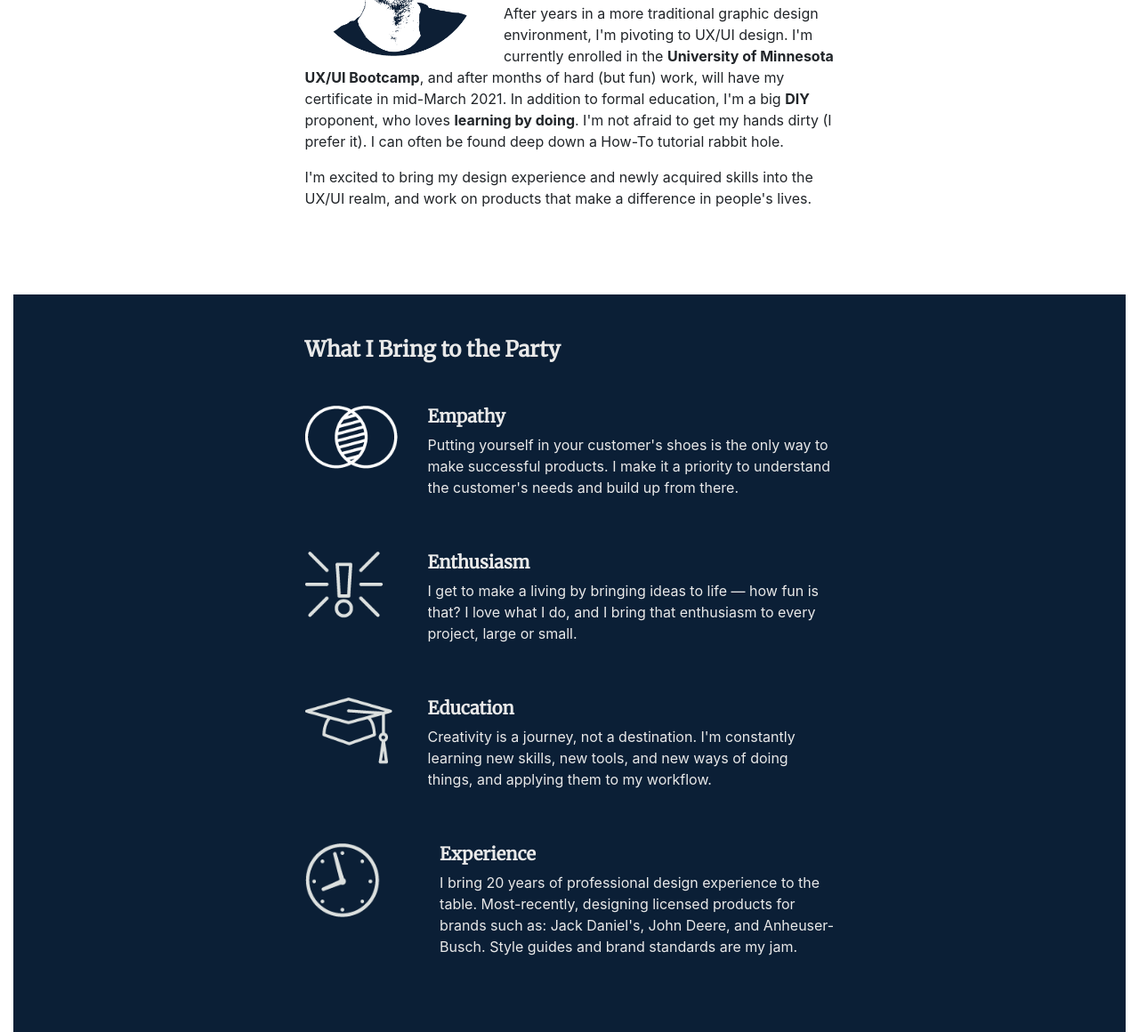
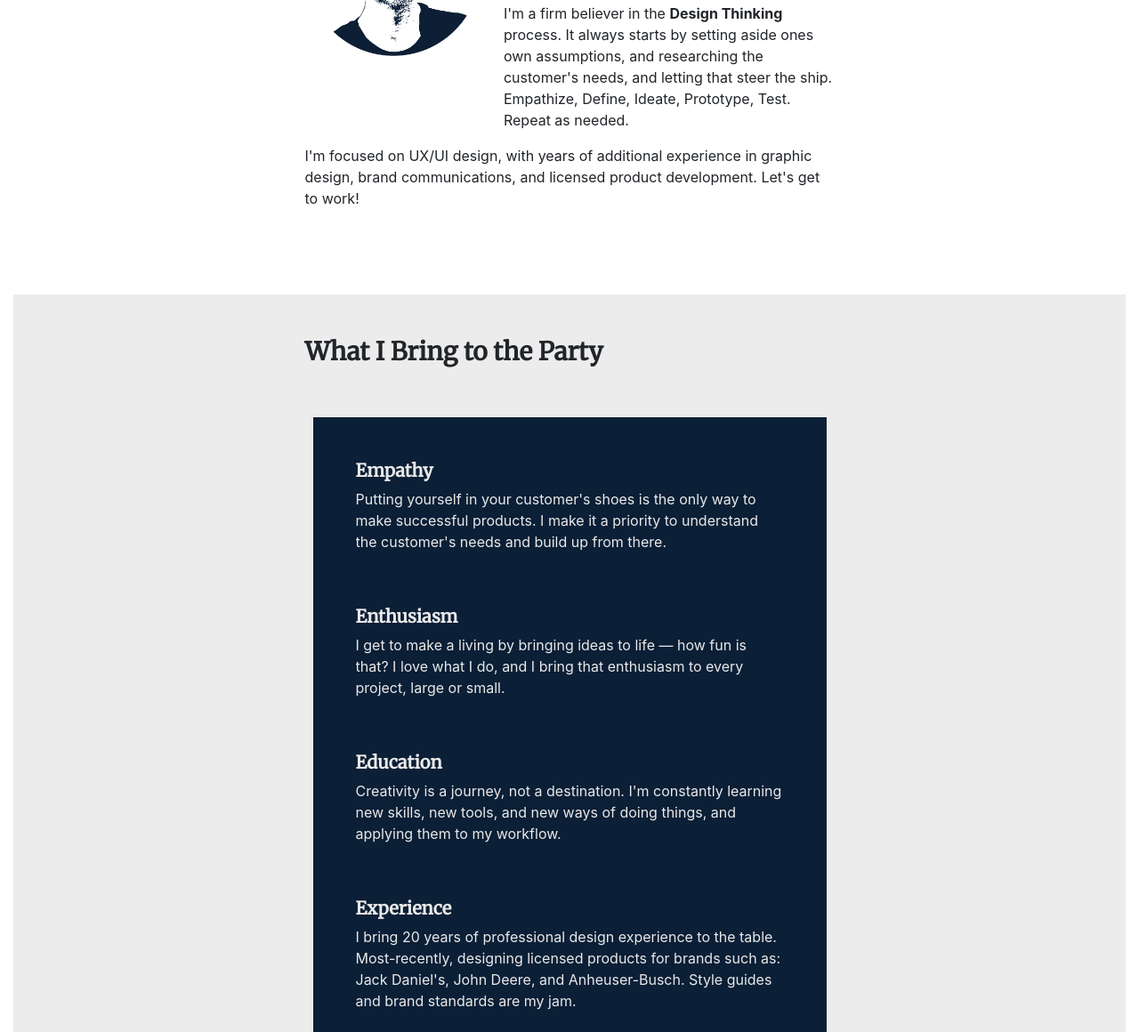
Before and after one commit to chrisvanert/portfolio1, a plain HTML site: page about.html in a window 1280 px wide. Shown: the part 266-1426 px from the top of the page at 89% size. Drawn offline with nearby package versions, Linux system fonts and the light colour scheme.

Commit message:
formatting and link updates

```diff
--- a/about.html
+++ b/about.html
@@ -72,8 +72,8 @@
                     <div  data-aos="zoom-out-down" data-aos-delay="200" class="float-md-left pr-4"><img src="images/CVEProfilePlain@3x.png" style="height:200px"></div>
                     <!--<div> <h1 class="display-1;">About Me</h1></div>-->
                     <div class="aboutText"> <h1 style="display-1;margin-bottom:0;">Hi, I'm <strong>Chris</strong></h1> <h3>a user-centered designer based in Minnesota.</h3>
-                        <p class="mt-4">After years in a more traditional graphic design environment, I'm pivoting to UX/UI design. I'm currently enrolled in the <strong>University of Minnesota UX/UI Bootcamp</strong>, and after months of hard (but fun) work, will have my certificate in mid-March 2021. In addition to formal education, I'm a big <strong>DIY</strong> proponent, who loves <strong>learning by doing</strong>. I'm not afraid to get my hands dirty (I prefer it). I can often be found deep down a How-To tutorial rabbit hole.</p>
-                        <p>I'm excited to bring my design experience and newly acquired skills into the UX/UI realm, and work on products that make a difference in people's lives.</p>
+                        <p class="mt-4" style="overflow: hidden;">I'm a firm believer in the <strong>Design Thinking</strong> process. It always starts by setting aside ones own assumptions, and researching the customer's needs, and letting that steer the ship. Empathize, Define, Ideate, Prototype, Test. Repeat as needed.</p>
+                        <p>I'm focused on UX/UI design, with years of additional experience in graphic design, brand communications, and licensed product development. Let's get to work!</p>
                     </div>
                 </div>
                 <div class="col-lg-3 col-md-12">
@@ -84,30 +84,37 @@
 
     <!-- Info Section -->
     <div class="container-fluid" style="padding-top:60px">
-        <div class="row py-5 party" style="background-color:#0B1F36">
+      <div class="row mb-0 " style="background-color:#ececec">
+        <div class="col-lg-3 col-md-12"></div>
+        <div class="col-lg-6 col-md-12 py-5">
+          <div> <h3 class="display-4;"style="font-weight: 700;">What I Bring to the Party</h3></div>
+        </div>
+        <div class="col-lg-3 col-md-12"></div>
+      </div> <!--Row 1 close-->
+        <div class="row mt-0 pb-5 px-5 party" style="background-color:#ececec">
             <div class="col-lg-3 col-md-12"></div>
-                <div class="col-lg-6 col-md-12" style="color:rgb(233, 233, 233)">
-                    <div class="mb-5"> <h4 class="display-4;"style="font-weight: 700;">What I Bring to the Party</h4></div>
-                    <div  data-aos="fade-right" data-aos-delay="100" class="float-md-left pr-4"><img src="images/EmpathyIcon@2x.png" style="height:90px;filter:invert(100%)"></div>
-                    <div> <h5 class="display-4;" style="font-weight: 700;">Empathy</h5></div>
+                <div class="col-lg-6 col-md-12 p-5" style="color:rgb(233, 233, 233);background-color:#0B1F36"">
+
+                    <!--<div  data-aos="fade-right" data-aos-delay="100" class="float-md-left pr-4"><img src="images/EmpathyIcon@2x.png" style="height:90px;filter:invert(100%)"></div>-->
+                    <div data-aos="fade-right" data-aos-delay="100"> <h5 class="display-4;" style="font-weight: 700;">Empathy</h5></div>
                     <div>
                         <p style="overflow:hidden; padding-bottom: 20px;">Putting yourself in your customer's shoes is the only way to make successful products. I make it a priority to understand the customer's needs and build up from there.</p>
                     </div>
                     <br>
-                    <div  data-aos="fade-right" data-aos-delay="200" class="float-md-left pr-4"><img src="images/EnthusiasmIcon@2x.png" style="height:90px;filter:invert(100%)"></div>
-                    <div><h5 class="display-4;" style="font-weight: 700;">Enthusiasm</h5></div>
+                    <!--<div  data-aos="fade-right" data-aos-delay="200" class="float-md-left pr-4"><img src="images/EnthusiasmIcon@2x.png" style="height:90px;filter:invert(100%)"></div>-->
+                    <div data-aos="fade-right" data-aos-delay="200" ><h5 class="display-4;" style="font-weight: 700;">Enthusiasm</h5></div>
                     <div>
                         <p style="overflow:hidden; padding-bottom: 20px;">I get to make a living by bringing ideas to life — how fun is that? I love what I do, and I bring that enthusiasm to every project, large or small.</p>
                     </div>
                     <br>
-                    <div  data-aos="fade-right" data-aos-delay="300" class="float-md-left pr-4"><img src="images/EducationIcon@2x.png" style="height:90px;filter:invert(100%)"></div>
-                    <div><h5 class="display-4;" style="font-weight: 700;">Education</h5></div>
+                    <!--<div  data-aos="fade-right" data-aos-delay="300" class="float-md-left pr-4"><img src="images/EducationIcon@2x.png" style="height:90px;filter:invert(100%)"></div>-->
+                    <div data-aos="fade-right" data-aos-delay="300" ><h5 class="display-4;" style="font-weight: 700;">Education</h5></div>
                     <div>
                         <p style="overflow:hidden; padding-bottom: 20px;">Creativity is a journey, not a destination. I'm constantly learning new skills, new tools, and new ways of doing things, and applying them to my workflow. </p>
                     </div>
                     <br>
-                    <div  data-aos="fade-right" data-aos-delay="400" class="float-md-left pr-4"><img src="images/ExperienceIcon@2x.png" style="height:100px;filter:invert(100%)"></div>
-                    <div><h5 class="display-4;" style="font-weight: 700;">Experience</h5></div>
+                    <!--<div  data-aos="fade-right" data-aos-delay="400" class="float-md-left pr-4"><img src="images/ExperienceIcon@2x.png" style="height:100px;filter:invert(100%)"></div>-->
+                    <div data-aos="fade-right" data-aos-delay="400" ><h5 class="display-4;" style="font-weight: 700;">Experience</h5></div>
                     <div>
                         <p style="overflow:hidden; padding-bottom: 20px;">I bring 20 years of professional design experience to the table. Most-recently, designing licensed products for brands such as: Jack Daniel's, John Deere, and Anheuser-Busch. Style guides and brand standards are my jam.</p>
                     </div>
--- a/css/index.css
+++ b/css/index.css
@@ -17,7 +17,7 @@ html {
 @media (min-width: 1700px) {
 .aboutText {
       font-size: 1.6rem;
-      font-weight: 200;
+      font-weight: 300;
   }
 .party {
     font-size: 1.6rem;
```
Also changed, not shown: index.html (+1 -1 lines), projects_brt.html (+3 -3 lines), projects_dol.html (+2 -1 lines), projects_recycleaid.html (+2 -1 lines), resume.html (+1 -1 lines), 1 other file.
